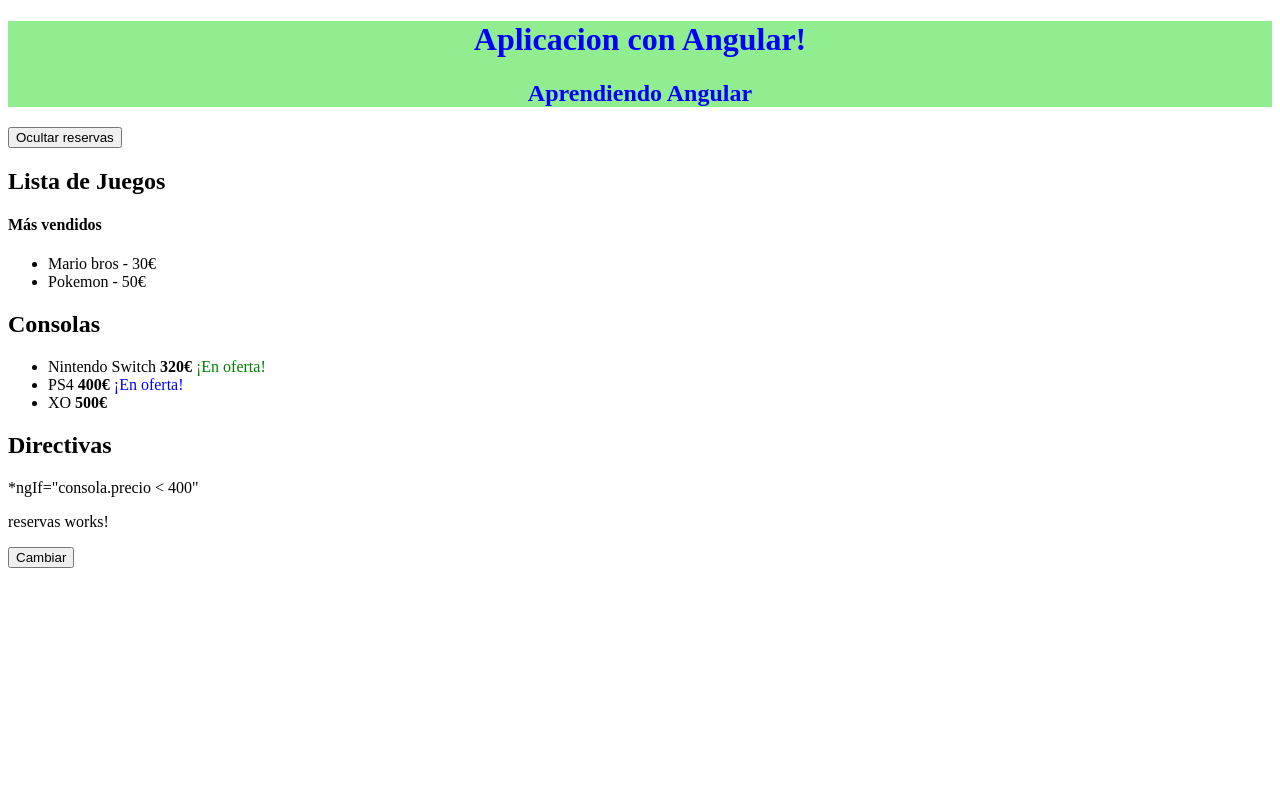
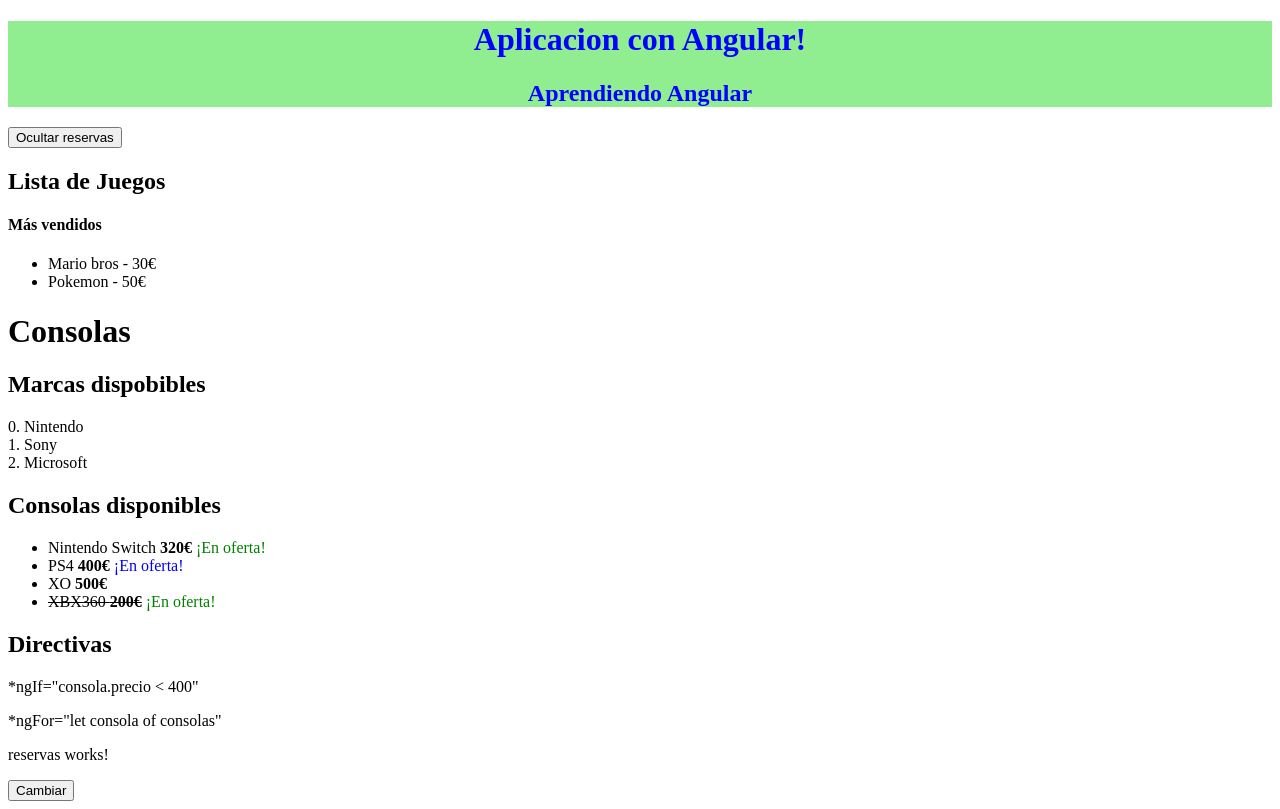
Before and after one commit to DavidMartinPerez/Angular-QuickStart, an Angular app: page / in a window 1280 px wide. Built offline with nearby package versions, Linux system fonts and the light colour scheme.

Commit message:
ngFor,ngIf,ngStyle

```diff
--- a/src/app/consolas/consolas.component.html
+++ b/src/app/consolas/consolas.component.html
@@ -1,8 +1,16 @@
-<h2>{{ titulo }}</h2>
+<h1>{{ titulo }}</h1>
 
+<h2>Marcas dispobibles</h2>
+
+<div *ngFor="let marca of marcas; let indice = index">{{indice + '. ' +marca}}</div>
+
+<h2>Consolas disponibles</h2>
 <ul>
     <li *ngFor="let consola of consolas">
-        {{consola.nombre}} <b>{{consola.precio}}€</b>
+        <span [ngStyle]="{
+            'text-decoration': !consola.stock ? 'line-through' : 'none'
+        }">{{consola.nombre}} <b>{{consola.precio}}€</b>
+        </span>
         <span *ngIf="consola.precio <= 400" [style.color]="consola.precio > 330 ? 'blue' : 'green'"> ¡En oferta!</span>
     </li>
 </ul>
@@ -10,3 +18,4 @@
 <!-- -->
 <h2>Directivas</h2>
 <p>*ngIf="consola.precio < 400"</p>
+<p>*ngFor="let consola of consolas"</p>
--- a/src/app/consolas/consolas.component.ts
+++ b/src/app/consolas/consolas.component.ts
@@ -10,17 +10,28 @@ import { Consola } from '../modelos/consola';
 export class ConsolasComponent implements OnInit{
     public titulo:string;
     public consolas:Array<Consola>;
+    public marcas:string[];
 
     constructor(){
+        this.marcas = new Array;
         this.titulo = "Consolas";
         this.consolas = [
             new Consola('Nintendo Switch','Nintendo','Portatil',320,30),
             new Consola('PS4','Sony','Play Station',400,60),
-            new Consola('XO','Microsoft','Xbox',500,80)
+            new Consola('XO','Microsoft','Xbox',500,80),
+            new Consola('XBX360','Microsoft','Xbox',200,0)
         ]
     }
-
+    getMarcas(){
+        this.consolas.forEach((consola,index)=>{
+            if(this.marcas.indexOf(consola.marca) < 0){
+                this.marcas.push(consola.marca);
+            }
+        });
+        console.log(this.marcas);
+    }
     ngOnInit(){
+        this.getMarcas();
         //console.log(`Se ha cargado el modulo de ${this.titulo}`);
     }
 }
```
